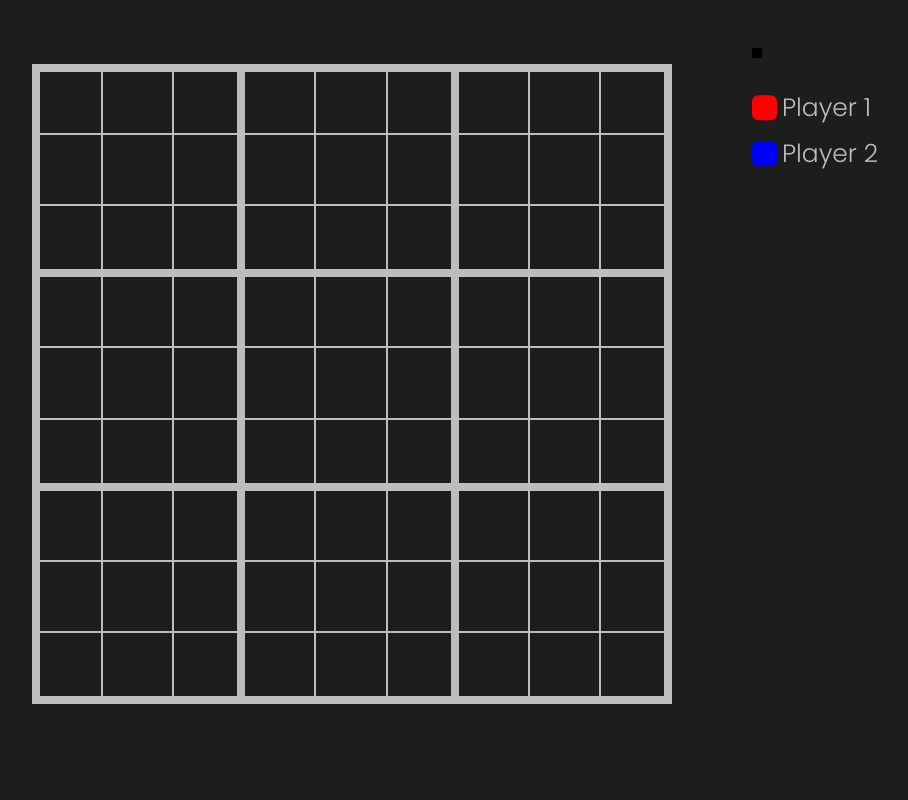
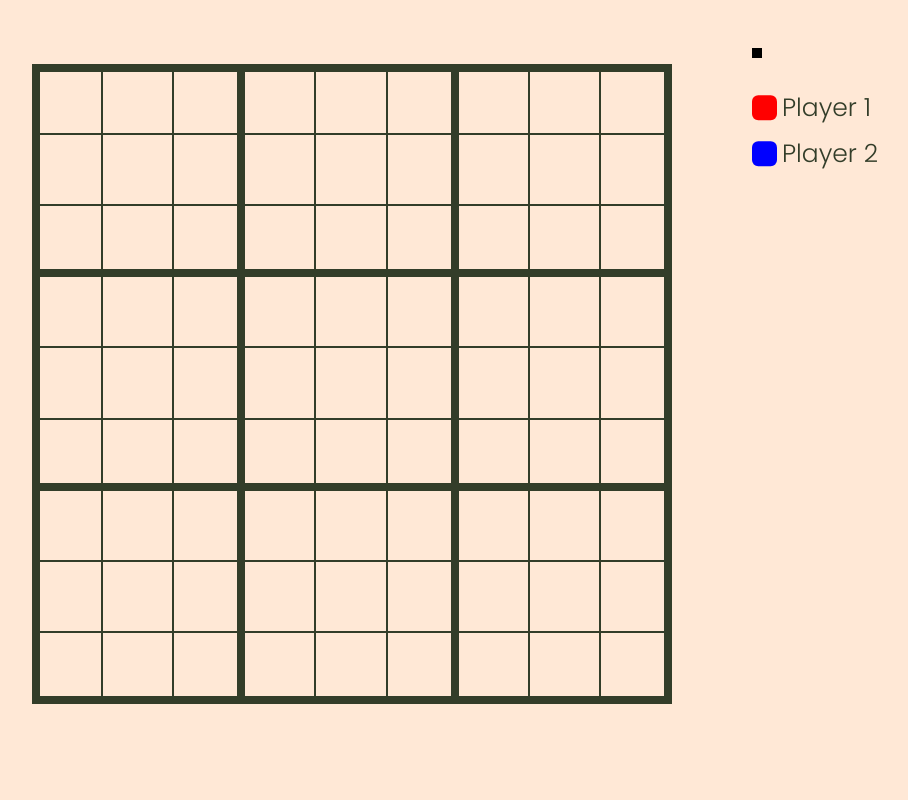
Before and after one commit to AlexanderJCS/multiplayer-sudoku, a Flask app: page / in a window 1280 px wide. Shown: the whole page, without its empty margins (185-1093 px from the left). Run offline with Flask 3, Linux system fonts and the light colour scheme; some libraries are stand-ins or nearby versions.

Commit message:
Change colors - fixes #1

```diff
--- a/static/style.css
+++ b/static/style.css
@@ -5,15 +5,14 @@
 }
 
 :root {
-    --correct-text-color: #00C49A;
-    --line-color: #bdbdbd;
-    --thick-line-color: #e0e0e0;
-    --wrong-color: #b72b01;
-    --original-highlight: rgba(255, 255, 255, 0.1);
-    --accented-background-color: rgba(66, 39, 73, 0.5);
-    --super-accented-background-color: rgba(111, 32, 157, 0.5);
-    --background: #1d1d1d;
-    --pencil-color: #1c6889;
+    --correct-text-color: #6b705c;
+    --line-color: #333d29;
+    --thick-line-color: #001219;
+    --wrong-color: #f08080;
+    --accented-background-color: #ddbea9;
+    --super-accented-background-color: #cb997e;
+    --background: #ffe8d6;
+    --pencil-color: #b07b48;
 }
 
 body {
```
